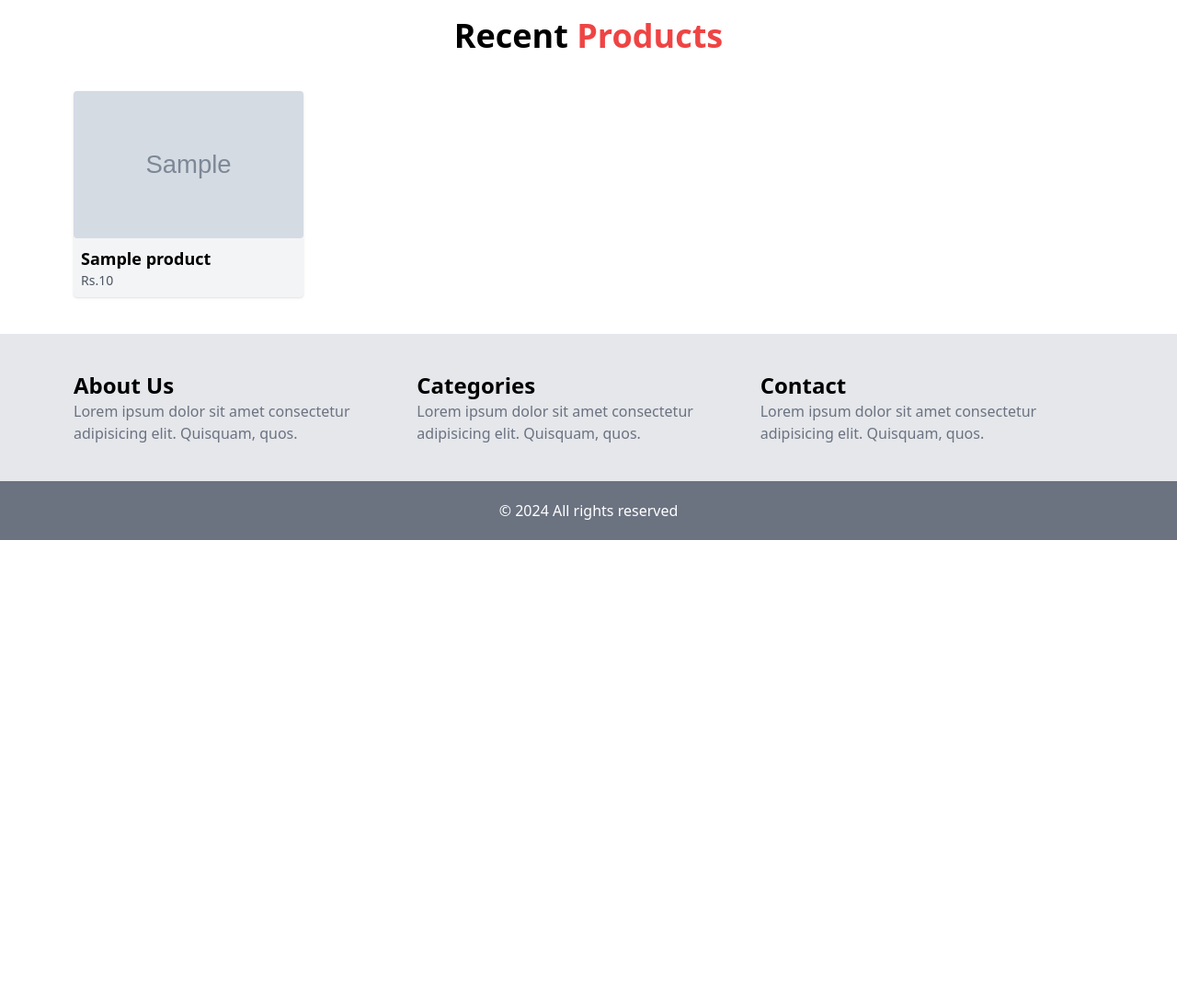
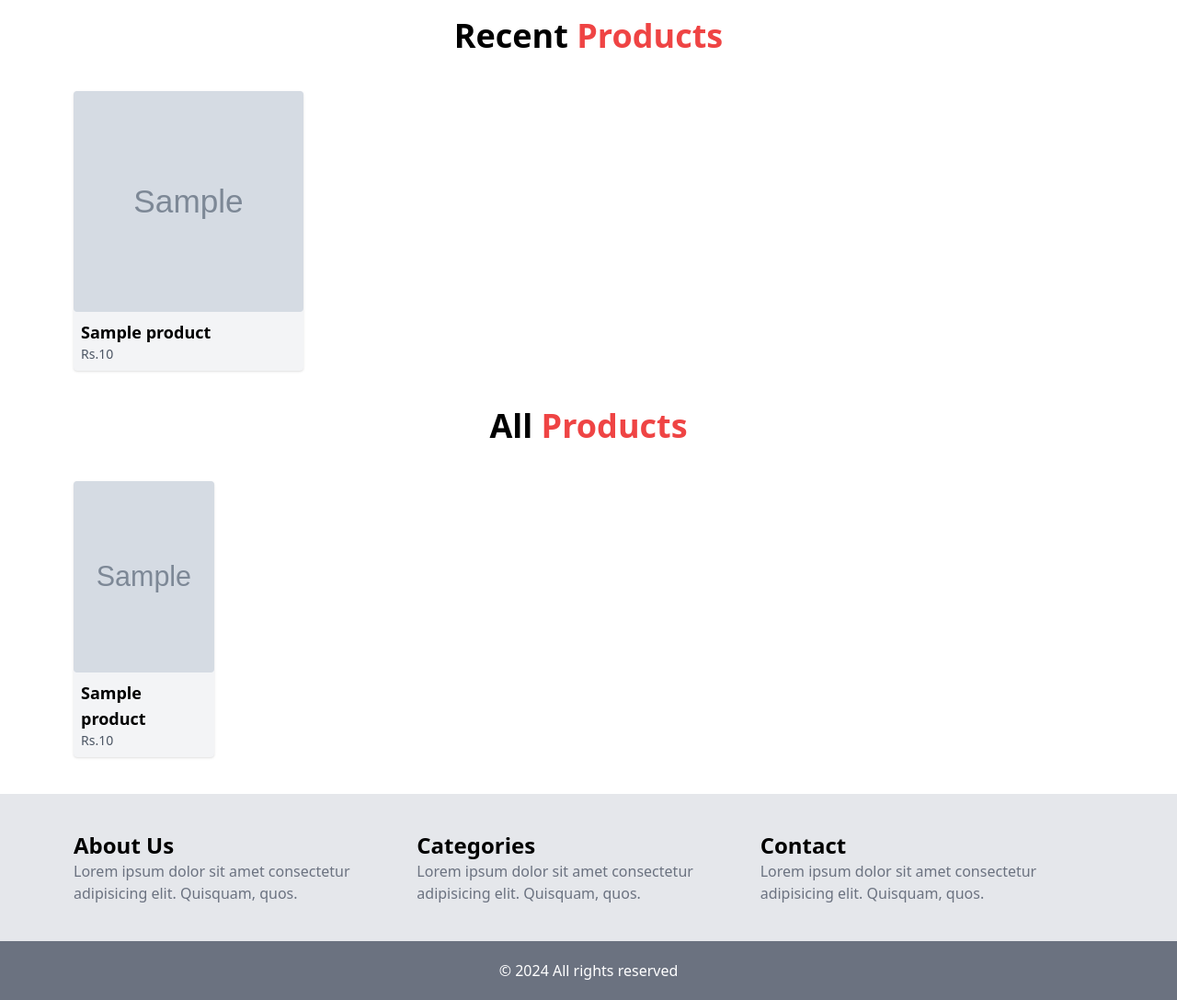
Before and after one commit to sudipparajulee/bca4th2078SMC, a PHP site: page / in a window 1280 px wide. Shown: the part 321-1408 px from the top of the page at 92% size. Before the commit the page ends 908 px from the top, so only its background shows below. Run offline with PHP 8.4, Linux system fonts and the light colour scheme; a user stored in the database is signed in; data comes from the database, SQL or seed files in the repository; tables that the repository leaves empty hold one stand-in row (values such as "Sample post"); grey boxes marked "Sample" are stand-in pictures; some libraries are stand-ins or nearby versions.

Commit message:
product view

```diff
--- a/admin/dashboard.php
+++ b/admin/dashboard.php
@@ -1,8 +1,11 @@
 <?php include 'header.php';
 $qrycat = "SELECT count(id) as totalcategories FROM categories";
+$qryproduct = "SELECT count(id) as totalproducts FROM products";
 include '../includes/dbconnection.php';
 $resultcat = mysqli_query($conn, $qrycat);
+$resultproduct = mysqli_query($conn, $qryproduct);
 $rowcat = mysqli_fetch_assoc($resultcat);
+$rowproduct = mysqli_fetch_assoc($resultproduct);
 include '../includes/closeconnection.php';
 ?>
             <h1 class="text-3xl font-bold">Dashboard</h1>
@@ -14,7 +17,7 @@ include '../includes/closeconnection.php';
                 </div>
                 <div class="bg-blue-500 text-white p-5 shadow rounded">
                     <h1 class="text-2xl font-bold">Total Products</h1>
-                    <h1 class="text-4xl font-bold">5</h1>
+                    <h1 class="text-4xl font-bold"><?php echo $rowproduct['totalproducts'] ?></h1>
                 </div>
                 <div class="bg-green-500 text-white p-5 shadow rounded">
                     <h1 class="text-2xl font-bold">Total Orders</h1>
--- a/admin/logout.php
+++ b/admin/logout.php
@@ -1,5 +1,5 @@
 <?php
 session_start();
 session_destroy();
-header('location: ../login.php');
+header('location: ../index.php');
 ?>
--- a/includes/header.php
+++ b/includes/header.php
@@ -1,4 +1,5 @@
 <?php
+session_start();
 $qrycat = "SELECT * FROM categories ORDER BY priority";
 include 'includes/dbconnection.php';
 $resultcat = mysqli_query($conn, $qrycat);
@@ -11,6 +12,7 @@ include 'includes/closeconnection.php';
     <meta name="viewport" content="width=device-width, initial-scale=1.0">
     <title>Document</title>
     <script src="https://cdn.tailwindcss.com"></script>
+    <link href="https://cdn.jsdelivr.net/npm/remixicon@4.2.0/fonts/remixicon.css" rel="stylesheet" />
 </head>
 <body>
 
@@ -21,8 +23,22 @@ include 'includes/closeconnection.php';
             <?php
             while($rowcat = mysqli_fetch_assoc($resultcat)){
             ?>
-            <a href="" class="text-lg font-bold text-white px-5"><?php echo $rowcat['name']; ?></a>
+            <a href="categoryproduct.php?category=<?php echo $rowcat['id'];?>" class="text-lg font-bold text-white px-5"><?php echo $rowcat['name']; ?></a>
             <?php } ?>
+            <?php if(isset($_SESSION['islogin'])) { ?>
+            <div class="text-lg font-bold text-white p-5 relative group inline cursor-pointer"><i class="ri-user-fill"></i>
+                <div class="absolute top-10 right-0 hidden group-hover:block border rounded-lg bg-gray-100 text-gray-800 w-40 text-sm">
+                    <a href="" class="p-2 block rounded hover:bg-gray-200"><i class="ri-user-fill"></i> My Profile</a>
+                    <hr>
+                    <a href="" class="p-2 block rounded hover:bg-gray-200">
+                        <p><i class="ri-shopping-cart-2-line"></i> My Cart</p>
+                    </a>
+                    <hr>
+                    <a href="admin/logout.php" class="p-2 block rounded hover:bg-gray-200"><i class="ri-logout-box-line"></i>&nbsp;Logout</a>
+                </div>
+            </div>
+            <?php } else { ?>
             <a href="login.php" class="text-lg font-bold text-white px-5">Login</a>
+            <?php } ?>
         </div>
     </nav>
--- a/index.php
+++ b/index.php
@@ -1,7 +1,9 @@
 <?php include 'includes/header.php';
 $qry = "SELECT * FROM products ORDER BY product_date DESC LIMIT 4";
+$qryall = "SELECT * FROM products ORDER BY RAND()";
 include 'includes/dbconnection.php';
 $result = mysqli_query($conn, $qry);
+$resultall = mysqli_query($conn, $qryall);
 include 'includes/closeconnection.php';
 ?>
     <h1 class="text-center font-bold text-4xl my-10">Recent <span class="text-red-500"> Products </span></h1>
@@ -10,7 +12,24 @@ include 'includes/closeconnection.php';
         <?php while($row = mysqli_fetch_assoc($result)) { ?>
         <a href="viewproduct.php?id=<?php echo $row['id'];?>" class="hover:-translate-y-2 duration-300 hover:shadow-lg">
             <div class="bg-gray-100 rounded shadow">
-                <img src="uploads/<?php echo $row['photopath']; ?>" class="w-full h-40 object-cover rounded">
+                <img src="uploads/<?php echo $row['photopath']; ?>" class="w-full h-60 object-cover rounded">
+                <div class="p-2">
+                    <h2 class="text-lg font-bold"><?php echo $row['name']; ?></h2>
+                    <p class="text-sm text-gray-600">Rs.<?php echo $row['price']; ?></p>
+                </div>
+            </div>
+        </a>
+        <?php } ?>
+    </div>
+
+
+    <h1 class="text-center font-bold text-4xl my-10">All <span class="text-red-500"> Products </span></h1>
+
+    <div class="grid grid-cols-6 gap-10 px-20">
+        <?php while($row = mysqli_fetch_assoc($resultall)) { ?>
+        <a href="viewproduct.php?id=<?php echo $row['id'];?>" class="hover:-translate-y-2 duration-300 hover:shadow-lg">
+            <div class="bg-gray-100 rounded shadow">
+                <img src="uploads/<?php echo $row['photopath']; ?>" class="w-full h-52 object-cover rounded">
                 <div class="p-2">
                     <h2 class="text-lg font-bold"><?php echo $row['name']; ?></h2>
                     <p class="text-sm text-gray-600">Rs.<?php echo $row['price']; ?></p>
--- a/login.php
+++ b/login.php
@@ -32,6 +32,10 @@ if(isset($_POST['login']))
         $row = mysqli_fetch_assoc($result);
         $_SESSION['username'] = $row['fullname'];
         $_SESSION['islogin'] = 'yes';
+        $_SESSION['role'] = $row['role'];
+        if($row['role'] == 'user')
+            header('location: index.php');
+        else
         header('location: admin/dashboard.php');
     }
     else
--- a/viewproduct.php
+++ b/viewproduct.php
@@ -8,7 +8,7 @@ include 'includes/closeconnection.php';
 ?>
     <div class="mx-20 py-16 grid grid-cols-2 gap-10">
         <div>
-            <img src="uploads/<?php echo $row['photopath']; ?>" class="w-full h-96 object-cover rounded">
+            <img src="uploads/<?php echo $row['photopath']; ?>" class="w-full h-full object-cover rounded">
         </div>
         <div>
             <form action="">
```
Also changed, not shown: categoryproduct.php (added, +26 -0 lines).
